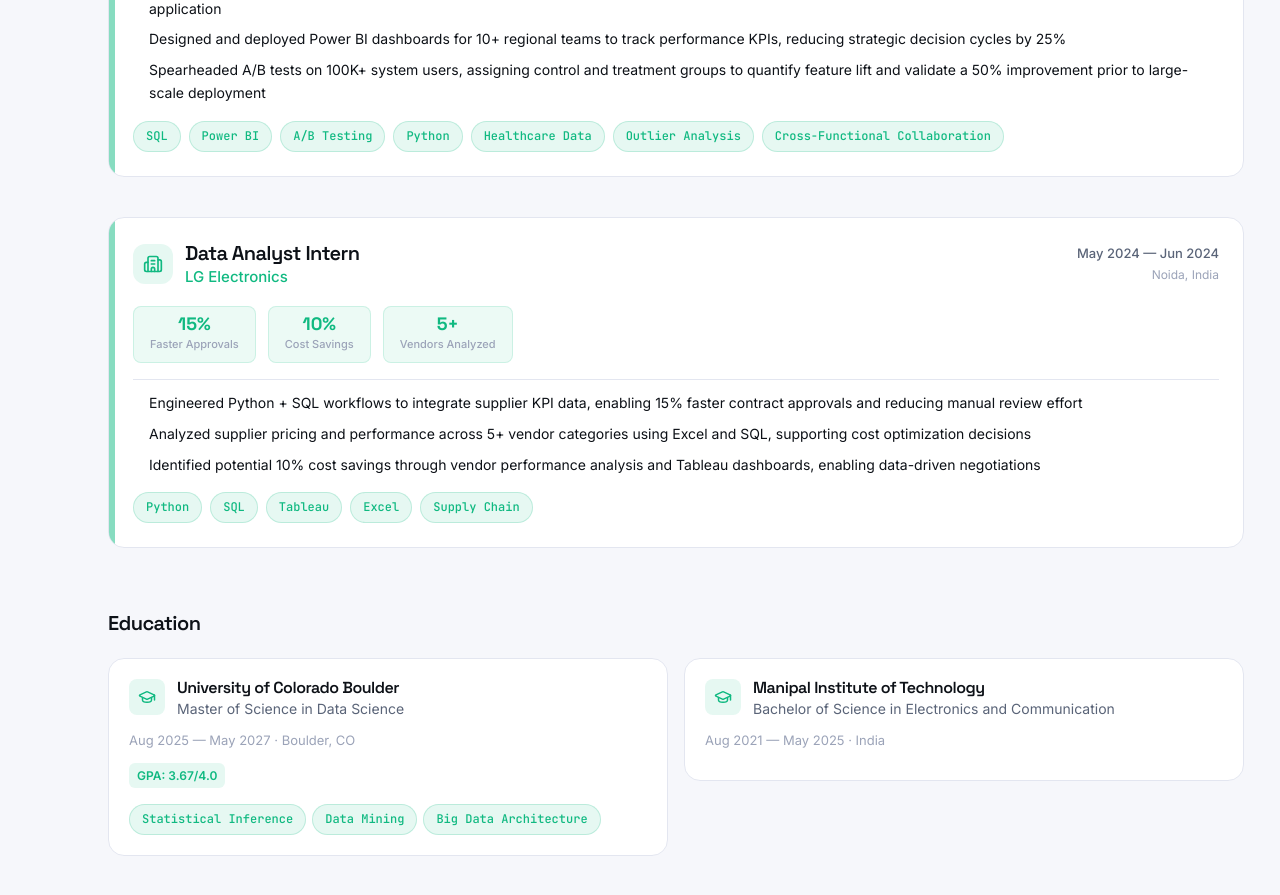
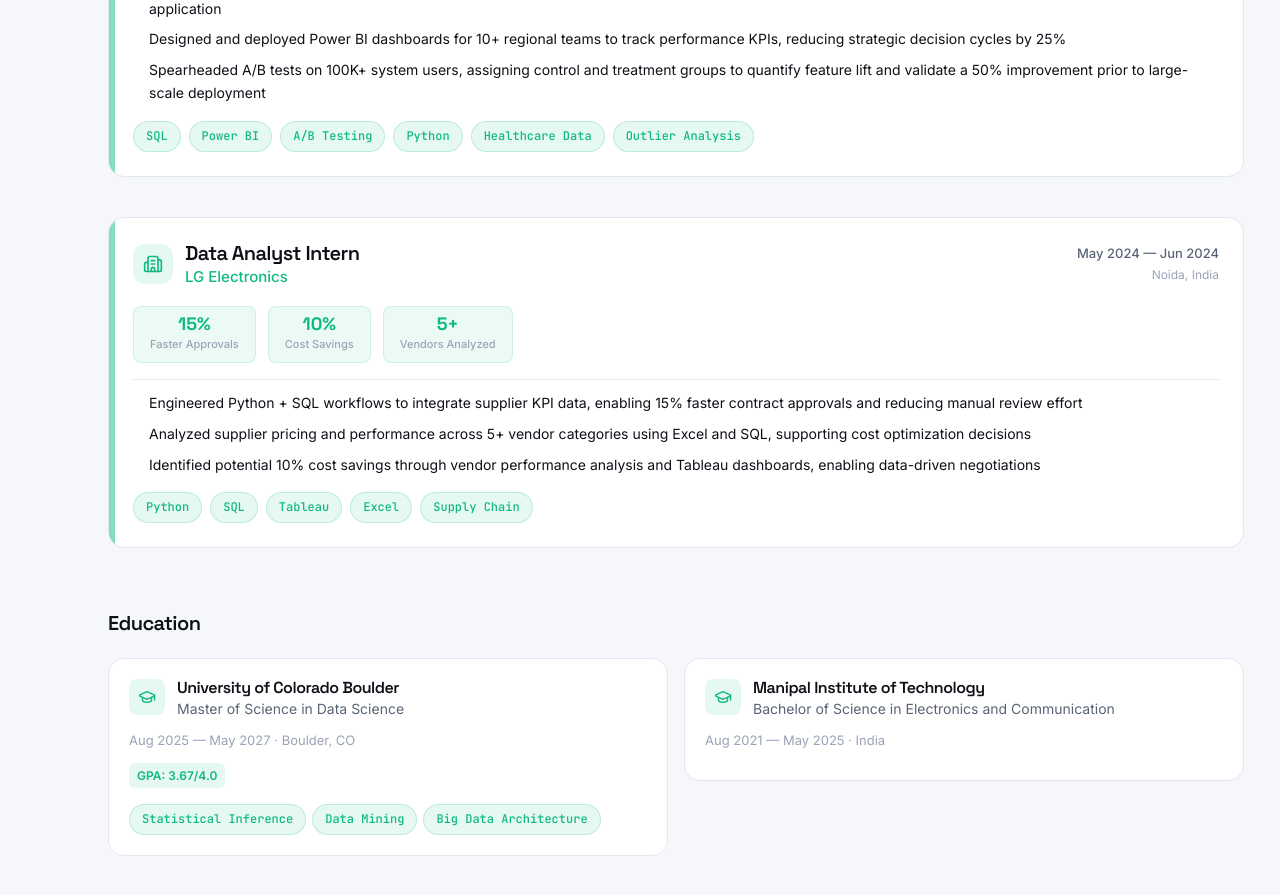
Before and after one commit to himanshumjain15/Portfolio, a Next.js app: page /Portfolio/ in a window 1280 px wide. Shown: the part 1880-2775 px from the top of the page. Built offline with nearby package versions, Linux system fonts and the light colour scheme.

Commit message:
fix: remove redundant tag from Ernst & Young experience

```diff
--- a/src/data/portfolio.ts
+++ b/src/data/portfolio.ts
@@ -98,7 +98,7 @@ export const experiences: Experience[] = [
       "Spearheaded A/B tests on 100K+ system users, assigning control and treatment groups to quantify feature lift and validate a 50% improvement prior to large-scale deployment",
 
     ],
-    tags: ["SQL", "Power BI", "A/B Testing", "Python", "Healthcare Data","Outlier Analysis","Cross-Functional Collaboration"],
+    tags: ["SQL", "Power BI", "A/B Testing", "Python", "Healthcare Data","Outlier Analysis"],
   },
   {
     company: "LG Electronics",
```
